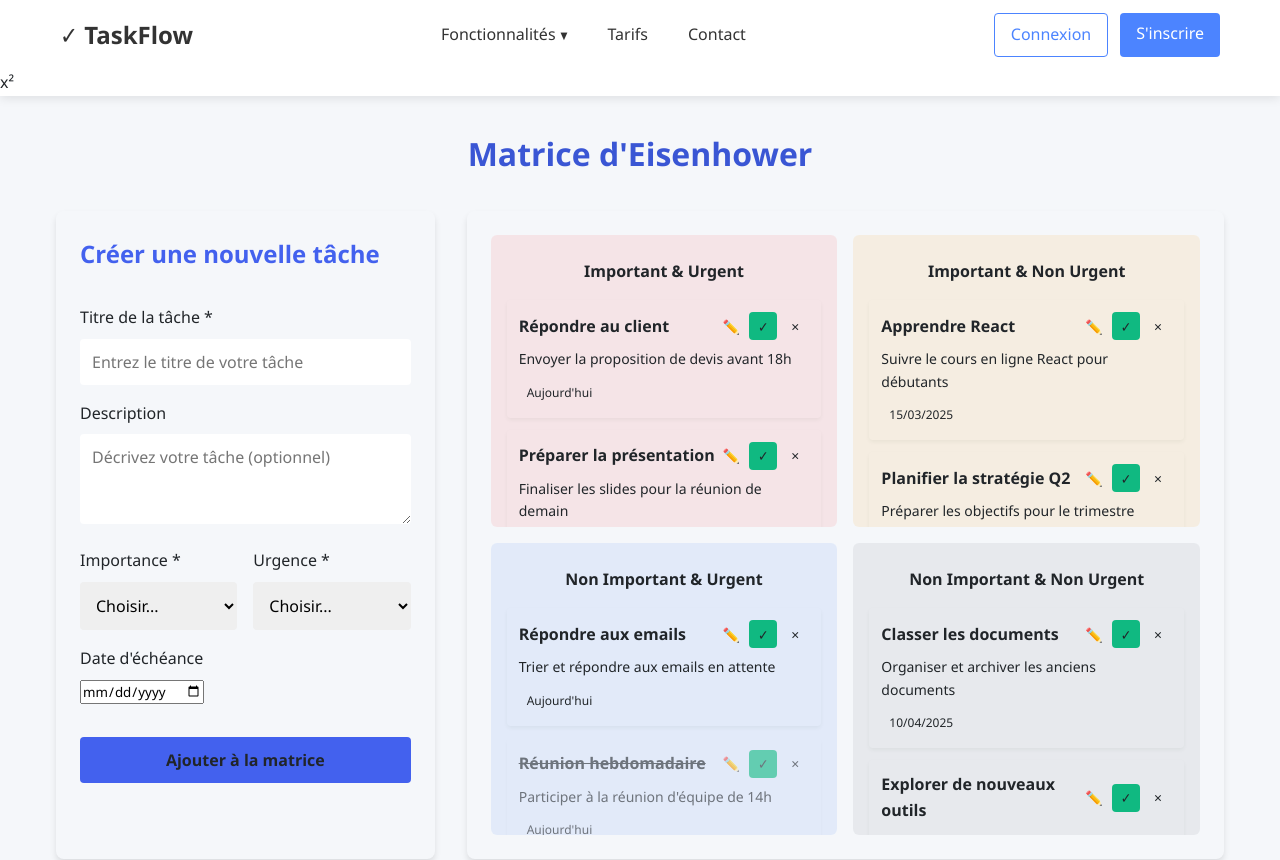
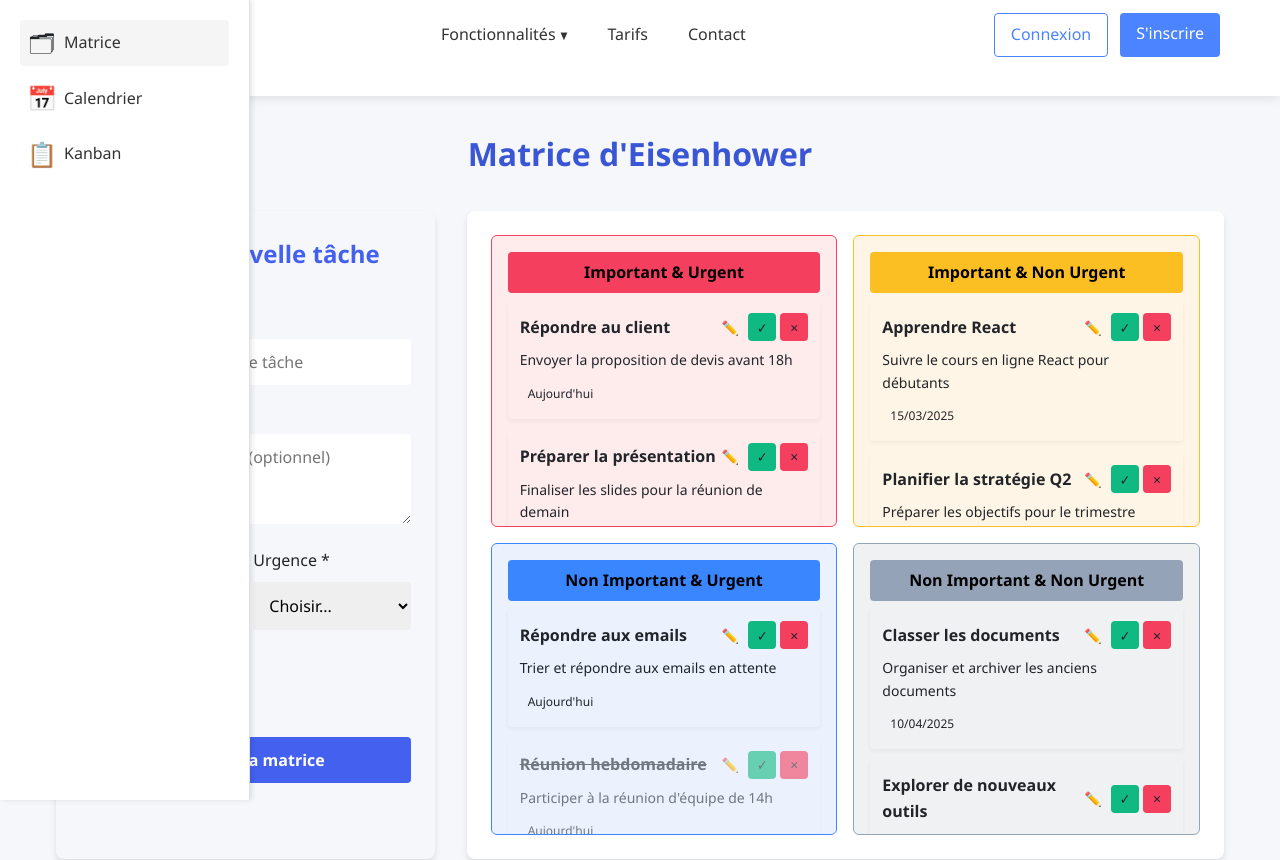
Before and after one commit to coderangel117/taskflow, a Vue app in the folder front/: page /dashboard in a window 1280 px wide. Shown: the top 860 px of the page. Built offline with nearby package versions, Linux system fonts and the light colour scheme.

Commit message:
feat(navigation, matrix): add sidebar navigation and enhance task management with urgency and importance indicators

```diff
--- a/front/src/App.vue
+++ b/front/src/App.vue
@@ -1,10 +1,12 @@
 <script setup lang="ts">
 import AppHeader from './components/layout/Header.vue'
 import AppFooter from './components/layout/Footer.vue'
+import Navbar from '@/components/layout/Navbar.vue'
 </script>
 
 <template>
   <AppHeader />
+  <Navbar />
   <RouterView />
   <!-- This is where the router will display the components -->
   <AppFooter />
--- a/front/src/assets/main.css
+++ b/front/src/assets/main.css
@@ -8,6 +8,10 @@
     --danger: #e63946;
     --success: #06d6a0;
     --warning: #ffd166;
+    --important-urgent: #f43f5e;
+    --important-not-urgent: #fbbf24;
+    --not-important-urgent: #3a86ff;
+    --not-important-not-urgent: #94a3b8;
 }
 
 * {
--- /dev/null
+++ b/front/src/components/layout/Navbar.vue
@@ -0,0 +1,93 @@
+<template>
+  <nav class="sidebar">
+    <ul class="sidebar-menu">
+      <li :class="{ active: currentView === 'matrix' }" @click="changeView('matrix')">
+        <span class="icon">
+          <!-- Exemple d'icône pour la vue Matrice (vous pouvez remplacer par un SVG ou une icône FontAwesome) -->
+          🗂
+        </span>
+        <span class="label">Matrice</span>
+      </li>
+      <li :class="{ active: currentView === 'calendar' }" @click="changeView('calendar')">
+        <span class="icon">
+          <!-- Exemple d'icône pour la vue Calendrier -->
+          📅
+        </span>
+        <span class="label">Calendrier</span>
+      </li>
+      <li :class="{ active: currentView === 'kanban' }" @click="changeView('kanban')">
+        <span class="icon">
+          <!-- Exemple d'icône pour la vue Kanban -->
+          📋
+        </span>
+        <span class="label">Kanban</span>
+      </li>
+    </ul>
+  </nav>
+</template>
+
+<script setup>
+import { ref } from 'vue'
+
+const currentView = ref('matrix')
+
+function changeView(view) {
+  currentView.value = view
+  // Ici, vous pouvez ajouter la navigation via Vue Router ou mettre à jour votre store global (par exemple, Pinia)
+  // Par exemple, avec le router :
+  // router.push({
+  //   name: view === 'dashboard' ? 'MatrixView' : view === 'calendar' ? 'CalendarView' : 'KanbanView',
+  // })
+}
+</script>
+
+<style scoped>
+.sidebar {
+  background-color: #fff;
+  border-right: 1px solid #e0e0e0;
+  width: 250px;
+  height: 100vh;
+  padding: 20px;
+  box-shadow: 2px 0 5px rgba(0, 0, 0, 0.1);
+  position: fixed;
+  top: 0;
+  left: 0;
+  z-index: 100;
+}
+
+.sidebar-menu {
+  list-style: none;
+  padding: 0;
+  margin: 0;
+}
+
+.sidebar-menu li {
+  display: flex;
+  align-items: center;
+  padding: 10px;
+  margin-bottom: 10px;
+  cursor: pointer;
+  border-radius: 4px;
+  transition: background-color 0.3s;
+}
+
+.sidebar-menu li.active,
+.sidebar-menu li:hover {
+  background-color: #f5f5f5;
+}
+
+.icon {
+  font-size: 24px;
+  width: 24px;
+  height: 24px;
+  margin-right: 10px;
+  display: flex;
+  align-items: center;
+  justify-content: center;
+}
+
+.label {
+  font-size: 16px;
+  color: #333;
+}
+</style>
--- a/front/src/components/views/MatrixView.vue
+++ b/front/src/components/views/MatrixView.vue
@@ -1,20 +1,54 @@
 <script setup lang="ts">
-document.addEventListener('DOMContentLoaded', function () {
-  const taskForm = document.getElementById('task-form')
+import { onMounted } from 'vue'
 
-  taskForm.addEventListener('submit', function (e) {
+// Fonction pour configurer les actions sur une carte de tâche
+function setupTaskActions(taskCard: HTMLElement) {
+  // Bouton de suppression
+  const deleteBtn = taskCard.querySelector('.btn-delete') as HTMLElement | null
+  deleteBtn?.addEventListener('click', () => {
+    taskCard.remove()
+  })
+
+  // Bouton de complétion
+  const completeBtn = taskCard.querySelector('.btn-complete') as HTMLElement | null
+  completeBtn?.addEventListener('click', () => {
+    taskCard.classList.toggle('completed')
+  })
+
+  // Bouton d'édition
+  const editBtn = taskCard.querySelector('.btn-edit') as HTMLElement | null
+  editBtn?.addEventListener('click', () => {
+    alert("Fonctionnalité d'édition à implémenter")
+  })
+}
+
+onMounted(() => {
+  // Sélectionner le formulaire de tâche
+  const taskForm = document.getElementById('task-form') as HTMLFormElement | null
+  if (taskForm) {
+    taskForm.addEventListener('submit', (e: Event) => {
       e.preventDefault()
 
-    // Récupérer les valeurs du formulaire
-    const title = document.getElementById('task-title').value
-    const description = document.getElementById('task-description').value
-    const importance = document.getElementById('importance').value
-    const urgency = document.getElementById('urgency').value
-    const dueDate = document.getElementById('due-date').value
+      // Récupérer les valeurs du formulaire en précisant leur type
+      const titleInput = document.getElementById('task-title') as HTMLInputElement | null
+      const descriptionInput = document.getElementById(
+        'task-description',
+      ) as HTMLInputElement | null
+      const importanceInput = document.getElementById('importance') as HTMLSelectElement | null
+      const urgencyInput = document.getElementById('urgency') as HTMLSelectElement | null
+      const dueDateInput = document.getElementById('due-date') as HTMLInputElement | null
+
+      if (!titleInput || !descriptionInput || !importanceInput || !urgencyInput || !dueDateInput)
+        return
+
+      const title = titleInput.value
+      const description = descriptionInput.value
+      const importance = importanceInput.value
+      const urgency = urgencyInput.value
+      const dueDate = dueDateInput.value
 
       // Déterminer le quadrant approprié
-    let quadrantId
-
+      let quadrantId: string | undefined
       if (importance === 'important' && urgency === 'urgent') {
         quadrantId = 'q1'
         console.log('q1')
@@ -26,11 +60,10 @@ document.addEventListener('DOMContentLoaded', function () {
         quadrantId = 'q4'
       }
 
-    // Créer une nouvelle tâche
+      // Créer une nouvelle tâche si le quadrant et le titre sont valides
       if (quadrantId && title) {
         const quadrant = document.getElementById(quadrantId)
-
-      // Créer l'élément de tâche
+        if (quadrant) {
           const taskCard = document.createElement('div')
           taskCard.className = 'task-card'
 
@@ -59,39 +92,25 @@ document.addEventListener('DOMContentLoaded', function () {
 
           // Ajouter la tâche après l'en-tête du quadrant
           const quadrantHeader = quadrant.querySelector('.quadrant-header')
+          if (quadrantHeader && quadrantHeader.parentNode) {
             quadrant.insertBefore(taskCard, quadrantHeader.nextSibling)
+          } else {
+            quadrant.appendChild(taskCard)
+          }
 
           // Réinitialiser le formulaire
           taskForm.reset()
 
-      // Ajouter les écouteurs d'événements pour les boutons
+          // Configurer les actions pour la nouvelle tâche
           setupTaskActions(taskCard)
         }
+      }
     })
+  }
 
   // Configurer les actions pour les tâches existantes
-  document.querySelectorAll('.task-card').forEach(setupTaskActions)
-
-  // Configuration des actions de tâche
-  function setupTaskActions(taskCard) {
-    // Bouton de suppression
-    const deleteBtn = taskCard.querySelector('.btn-delete')
-    deleteBtn.addEventListener('click', function () {
-      taskCard.remove()
-    })
-
-    // Bouton de complétion
-    const completeBtn = taskCard.querySelector('.btn-complete')
-    completeBtn.addEventListener('click', function () {
-      taskCard.classList.toggle('completed')
-    })
-
-    // Bouton d'édition - simplement pour la démo
-    const editBtn = taskCard.querySelector('.btn-edit')
-    editBtn.addEventListener('click', function () {
-      alert("Fonctionnalité d'édition à implémenter")
-    })
-  }
+  const existingTaskCards = document.querySelectorAll('.task-card')
+  existingTaskCards.forEach((card) => setupTaskActions(card as HTMLElement))
 })
 </script>
 
@@ -372,7 +391,7 @@ button {
 
 .btn-submit {
   background-color: var(--primary);
-  color: var(--white);
+  color: white;
   padding: 0.75rem 1rem;
   font-weight: 600;
   font-size: 1rem;
@@ -381,12 +400,13 @@ button {
 }
 
 .btn-submit:hover {
-  background-color: var(--primary-dark);
+  background-color: var(--secondary);
 }
 
 /* Matrix Styles */
 .matrix-container {
-  background-color: var(--white);
+  width: 100%;
+  background-color: white;
   border-radius: 8px;
   box-shadow: 0 4px 6px rgba(0, 0, 0, 0.1);
   padding: 1.5rem;
@@ -395,7 +415,7 @@ button {
 .matrix-title {
   margin-bottom: 1.5rem;
   color: var(--primary);
-  border-bottom: 2px solid var(--primary-light);
+  border-bottom: 2px solid var(--primary);
   padding-bottom: 0.5rem;
 }
 
@@ -424,7 +444,7 @@ button {
   border-radius: 4px;
   font-weight: 600;
   text-align: center;
-  color: var(--white);
+  color: black;
 }
 
 .q1 {
```
Lines whose indentation alone changed are shown as unchanged.
